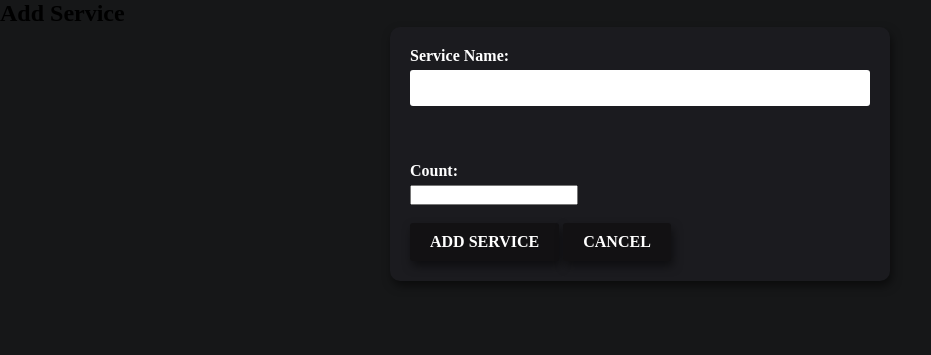
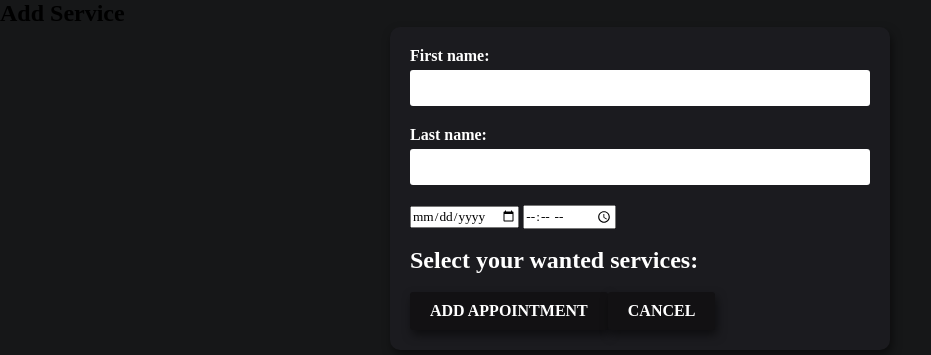
Before and after one commit to JamesVictorAlvarez/System-Development, a PHP site: the page made by Project/view/reservationAdd.php in a window 1280 px wide. Shown: the top 355 px of the page, without its empty margins (0-931 px from the left). Run offline with PHP 8.4, Linux system fonts and the light colour scheme; the template is opened without the code that fills it, so the values that code supplies are empty.

Commit message:
please no more | remove final used non-rewrite urls | fix some more rewrite bugs

```diff
--- a/Project/controller/reservationController.php
+++ b/Project/controller/reservationController.php
@@ -61,7 +61,7 @@
 
                     }
                 } else {
-                    header('location:?resource=user&action=login');
+                    header('location:user/login');
                 }
             }
 
--- a/Project/model/service.php
+++ b/Project/model/service.php
@@ -1,6 +1,7 @@
 <?php
-
+namespace model;
 require_once(dirname(__DIR__) . "/core/dbconnectionmanager.php");
+use database\DBConnectionManager;
 
 class Service {
 
@@ -10,7 +11,7 @@
     private $dbConnection;
 
     function __construct() {
-        $conManager = new Database\DBConnectionManager();
+        $conManager = new DBConnectionManager();
         $this->dbConnection = $conManager->getConnection();
     }
 
--- a/Project/search.php
+++ b/Project/search.php
@@ -1,6 +1,6 @@
 <?php
 require_once(dirname(__DIR__) . "/Project/model/Service.php");
-
+use model\Service;
 $service = new Service();
 
 // Make sure the search term was submitted via GET
--- a/Project/view/homeView.php
+++ b/Project/view/homeView.php
@@ -559,9 +559,10 @@
 
 <div class="image-container">
   <?php
-    require_once(dirname(__DIR__) . "/model/Service.php");
+  use model\Service;
 
-    $service = new Service();
+
+  $service = new Service();
     $services = $service->getAll(); // Get all services from the database
 
     foreach ($services as $s) {
--- a/Project/view/reservationAdd.php
+++ b/Project/view/reservationAdd.php
@@ -3,7 +3,7 @@
 
 <head>
     <base href="/system-development/Project/"
-<meta charset="UTF-8">
+    <meta charset="UTF-8">
     <meta http-equiv="X-UA-Compatible" content="IE=edge">
     <meta name="viewport" content="width=device-width, initial-scale=1.0">
     <title>Assignment 1</title>
@@ -100,21 +100,33 @@
 </head>
 
 <?php
-if (isset($_POST['submit'])) {
-    $service = new Service();
-    $service->addRow($_POST['service_name'], $_POST['count']);
-
-    // Redirect back to the service page after adding the new service
-    header('Location: view');
+use model\Service;
+$service = new Service();
+if (isset($_POST['cancel'])) {
+    header('Location: manage');
     exit;
 }
 ?>
 
-<form method="POST">
-    <label>Service Name: </label>
-    <input type="text" name="service_name" required><br><br>
-    <label>Count: </label>
-    <input type="number" name="count" required><br><br>
-    <input type="submit" name="submit" value="Add Service">
-    <input type="submit" value="Cancel" onclick="location.href='reservation/manage'">
-</form>
+<?php
+$html = '
+<form method="post">
+    <label for="first_name">First name:</label>
+    <input type="text" id="first_name" name="first_name">
+    <label for="last_name">Last name:</label>
+    <input type="text" id="last_name" name="last_name">
+    <input type="date" id="date" name="date">
+    <input type="time" name="time" id="time" step="600" min="10:00" max="19:00">
+    <br/>
+    <br/>
+    <h2>Select your wanted services:</h2>
+    <br/>';
+foreach ($service->getAll() as $s) {
+    $html .= "{$s['service_name']}<input type=\"checkbox\" name=\"services[]\" value={$s['ID']}>";
+    $html .= "<br/>";
+}
+$html .= '<input type="submit" name="submit" value="Add Appointment">';
+$html .= '<input type="submit" value="Cancel" name="cancel">';
+$html .= '</form></div>';
+echo $html;
+?>
--- a/Project/view/reservationCreate.php
+++ b/Project/view/reservationCreate.php
@@ -2,7 +2,7 @@
 
 namespace view;
 
-use Service;
+use model\Service;
 
 require_once(dirname(__DIR__) . "/model/service.php");
 
--- a/Project/view/reservationRemove.php
+++ b/Project/view/reservationRemove.php
@@ -124,7 +124,7 @@
 <form method="POST">
     <label>ID: </label>
     <input type="number" name="id" required value="<?php echo $rowNumber; ?>"><br><br>
-    <input type="submit" name="submit" value="Remove Service">
+    <input type="submit" name="submit" value="Remove Reservation">
     <input type="submit" name="cancel" value="Cancel">
 </form>
 
--- a/Project/view/serviceAdd.php
+++ b/Project/view/serviceAdd.php
@@ -101,6 +101,8 @@
 </head>
 
 <?php
+use model\Service;
+
 if (isset($_POST['submit'])) {
     $service = new Service();
     $imageName = '';
--- a/Project/view/serviceEdit.php
+++ b/Project/view/serviceEdit.php
@@ -100,6 +100,8 @@
     </style>
 </head>
 <?php
+use model\Service;
+
     $service = new Service();
     $row = $service->getRow($_GET['row']);
 
--- a/Project/view/serviceManage.php
+++ b/Project/view/serviceManage.php
@@ -39,6 +39,9 @@
 
 <div style="margin: 0 auto; width: 600;">
     <?php
+
+    use model\Service;
+
     $service = new Service();
 
     if (isset($_GET['submit'])) {
@@ -88,7 +91,7 @@
 
     // Centered "Add" button
     $html .= '<div style="text-align:center;margin-top:80px;">
-                <button onclick="location.href=\'?resource=service&action=add\'">Add</button>
+                <button onclick="location.href=\'service/add\'">Add</button>
             </div>';
 
     // Echo search form
--- a/Project/view/serviceRemove.php
+++ b/Project/view/serviceRemove.php
@@ -98,6 +98,8 @@
     </style>
     </head>
 <?php
+use model\Service;
+
 
 $rowNumber = $_GET['row'];
 
--- a/Project/view/serviceView.php
+++ b/Project/view/serviceView.php
@@ -73,6 +73,8 @@
 </body>
 
 <?php
+use model\Service;
+
     $service = new Service();
 
     if (isset($_GET['submit']))
```
